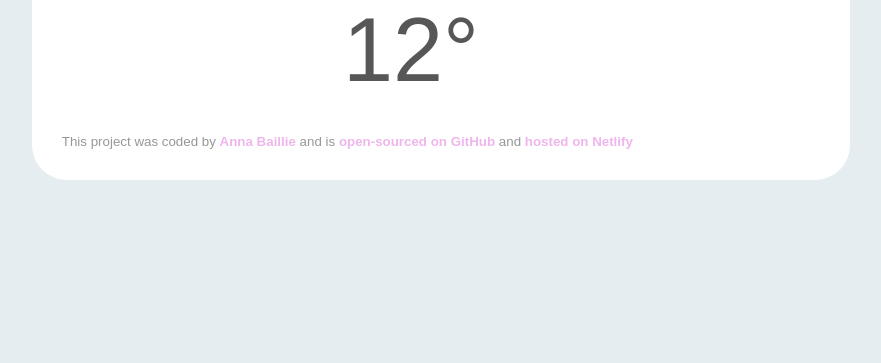
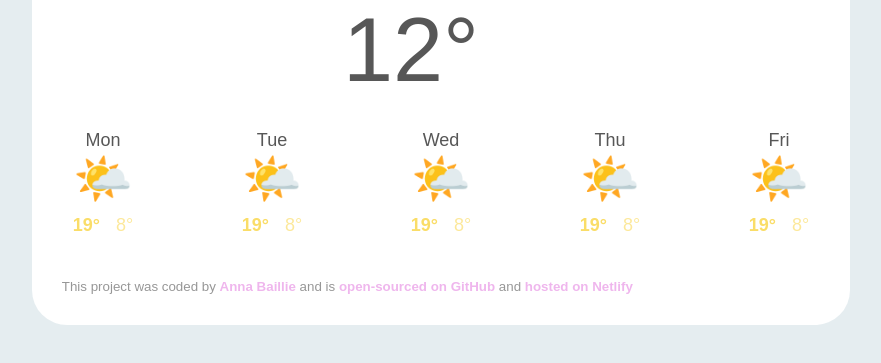
Before and after one commit to anna-baillie/anna-weather-app, a plain HTML site: page index.html in a window 1280 px wide. Shown: the part 527-890 px from the top of the page, without its empty margins (199-1080 px from the left). Before the commit the page ends 800 px from the top, so only its background shows below. Drawn offline with nearby package versions, Linux system fonts and the light colour scheme; a web font is replaced by a local one.

Commit message:
Forecast
Added HTML & CSS week weather forecast

```diff
--- a/index.html
+++ b/index.html
@@ -64,6 +64,48 @@
             >
           </p>
         </div>
+        <div class="weather-forecast">
+          <div class="weather-forecast-day">
+            Mon
+            <div class="weather-forecast-icon">🌤️</div>
+            <div class="weather-forecast-temps">
+              <div class="weather-forecast-temp"><strong>19°</strong></div>
+              <div class="weather-forecast-temp">8°</div>
+            </div>
+          </div>
+          <div class="weather-forecast-day">
+            Tue
+            <div class="weather-forecast-icon">🌤️</div>
+            <div class="weather-forecast-temps">
+              <div class="weather-forecast-temp"><strong>19°</strong></div>
+              <div class="weather-forecast-temp">8°</div>
+            </div>
+          </div>
+          <div class="weather-forecast-day">
+            Wed
+            <div class="weather-forecast-icon">🌤️</div>
+            <div class="weather-forecast-temps">
+              <div class="weather-forecast-temp"><strong>19°</strong></div>
+              <div class="weather-forecast-temp">8°</div>
+            </div>
+          </div>
+          <div class="weather-forecast-day">
+            Thu
+            <div class="weather-forecast-icon">🌤️</div>
+            <div class="weather-forecast-temps">
+              <div class="weather-forecast-temp"><strong>19°</strong></div>
+              <div class="weather-forecast-temp">8°</div>
+            </div>
+          </div>
+          <div class="weather-forecast-day">
+            Fri
+            <div class="weather-forecast-icon">🌤️</div>
+            <div class="weather-forecast-temps">
+              <div class="weather-forecast-temp"><strong>19°</strong></div>
+              <div class="weather-forecast-temp">8°</div>
+            </div>
+          </div>
+        </div>
         <footer class="credits">
           <small
             >This project was coded by
--- a/src/style.css
+++ b/src/style.css
@@ -71,6 +71,35 @@ h1 {
   margin: 0px 0 0 0px;
 }
 
+.weather-forecast {
+  margin-top: 25px;
+  text-align: center;
+  padding: 3px;
+  display: flex;
+  justify-content: space-between;
+  font-family: "Monserrat", sans-serif;
+  font-size: 18px;
+  color: rgb(87, 87, 87);
+}
+
+.weather-forecast-icon {
+  font-size: 48px;
+}
+
+.weather-forecast-temps {
+  display: flex;
+  justify-content: center;
+  color: #fadc68aa;
+}
+
+.weather-forecast-temp {
+  padding: 8px;
+}
+
+.weather-forecast-temp strong {
+  color: #fadd68;
+}
+
 .credits {
   margin: 30px 0 0 0;
   font-family: "monserrat", sans-serif;
```
